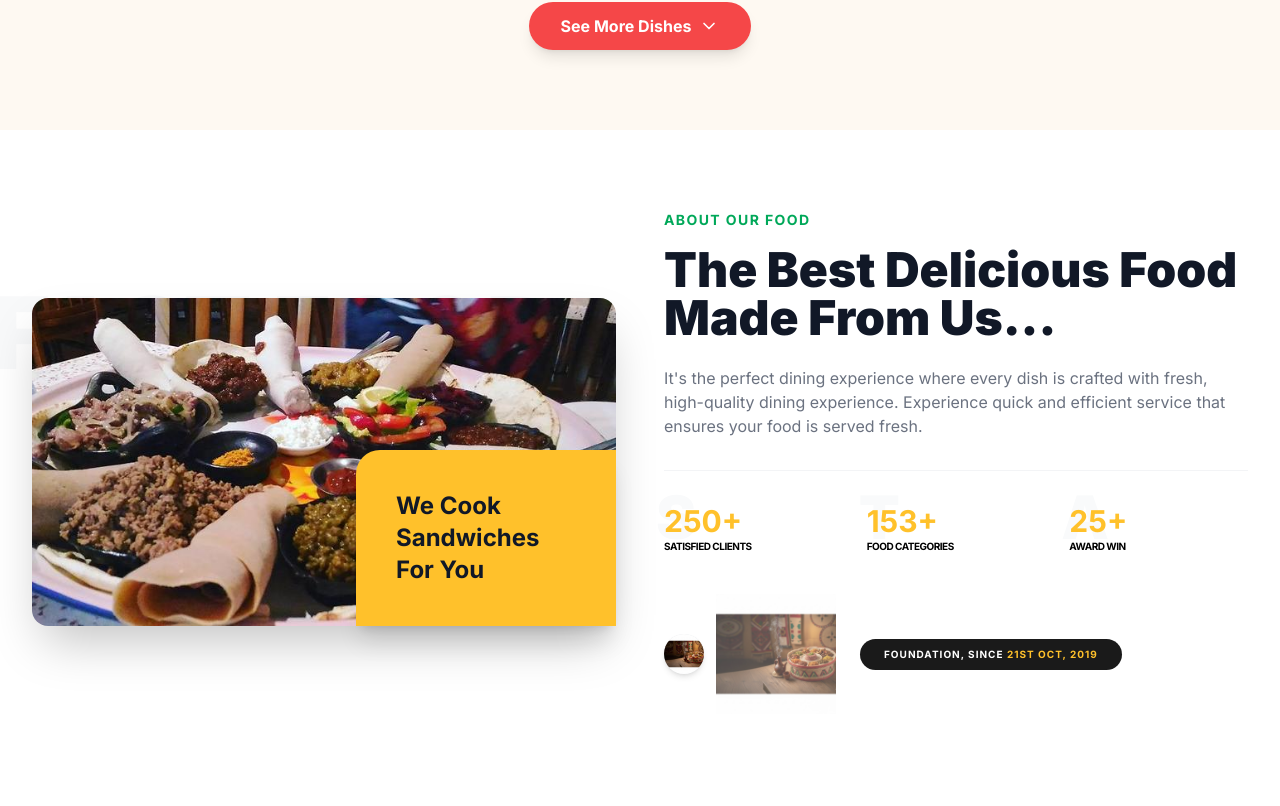
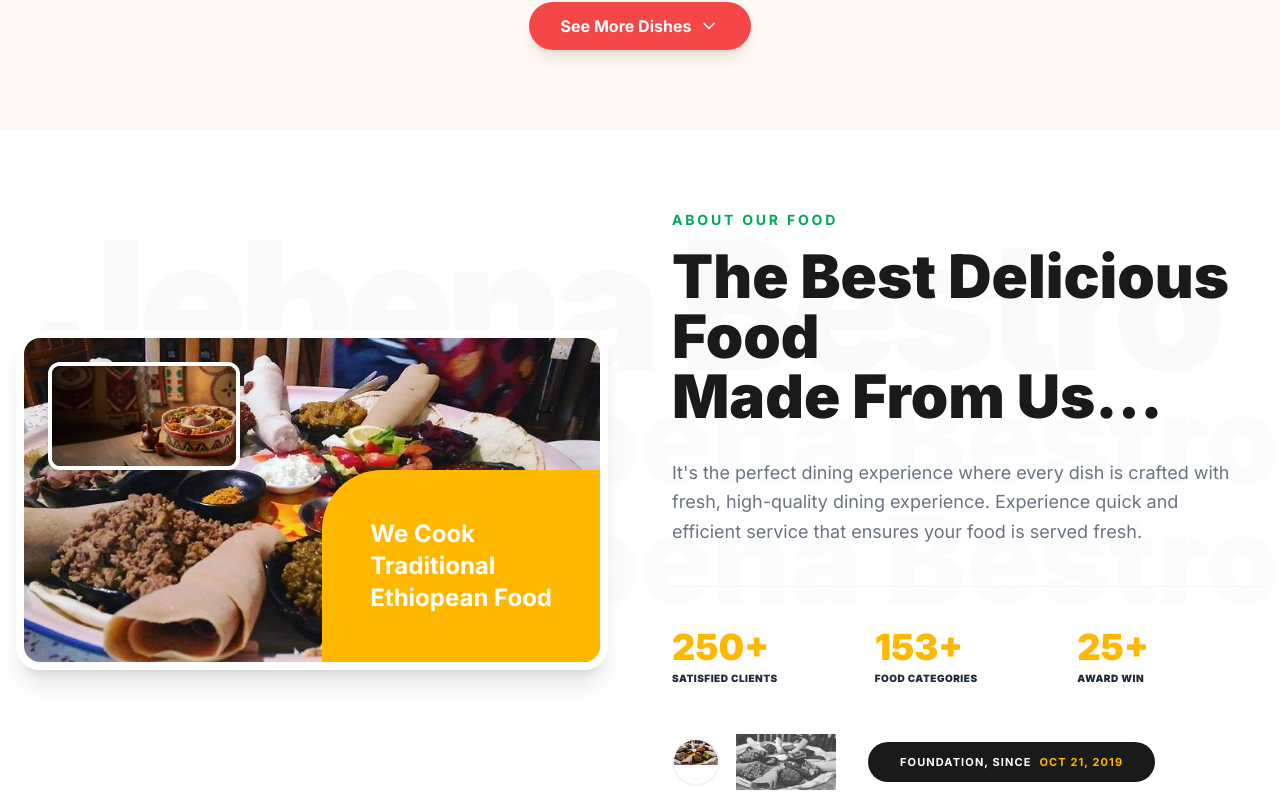
Before and after one commit to mr-Ayalk/Jebena-Bestro-Cafe, a Next.js app in the folder landingpage/: page / in a window 1280 px wide. Shown: the part 2614-3420 px from the top of the page. Built offline with nearby package versions, Linux system fonts and the light colour scheme.

Commit message:
dishes section updated

```diff
--- a/landingpage/src/sections/AboutSection.tsx
+++ b/landingpage/src/sections/AboutSection.tsx
@@ -3,109 +3,117 @@ import Image from "next/image";
 
 const AboutSection = () => {
     return (
-        <section className="py-20 bg-white overflow-hidden">
-            <div className="container grid grid-cols-1 lg:grid-cols-2 gap-12 items-center">
-                {/* Left: Image with Overlay Text and Badge */}
-                <div className="relative">
-                    <div className="absolute -top-10 -left-10 text-[100px] font-black text-gray-100 opacity-50 z-0 select-none">
-                        FAST FOOD
+        <section className="relative py-20 bg-white overflow-hidden font-sans">
+            {/* Background Watermark Text "TAASTE" */}
+            <div className="absolute top-10 left-10 text-[180px] font-black text-gray-100 opacity-40 z-0 pointer-events-none tracking-tighter">
+                Jebena Bestro
             </div>
 
-                    <div className="relative z-10 rounded-2xl overflow-hidden shadow-2xl">
+            {/* Background Watermark Text "FAST FOOD" */}
+            <div className="absolute top-1/2 right-0 -translate-y-1/2 text-[120px] font-black text-gray-50 opacity-40 z-0 pointer-events-none flex flex-col leading-none">
+                <span>Jebena Bestro</span>
+                <span>Jebena Bestro</span>
+            </div>
+
+            <div className="container  mx-auto px-4 relative z-10">
+                <div className="grid grid-cols-1 lg:grid-cols-2 gap-16 items-center">
+                    {/* Left Side: Images */}
+                    <div className="relative">
+                        {/* Main Image Container */}
+                        <div className="relative rounded-3xl overflow-hidden shadow-xl border-8 border-white">
                             <Image
-                            src="/images/hero.png"
-                            alt="Melting Cheese Pizza"
-                            width={800}
-                            height={600}
-                            priority
-                            className="w-full h-full object-cover"
+                                src="/images/hero.png" // Update with your actual image path
+                                alt="Traditional Ethiopian Food"
+                                width={700}
+                                height={800}
+                                className="w-full object-cover"
+                            />
+
+                            {/* Inset smaller image (Top Left) */}
+                            <div className="absolute top-6 left-6 w-1/3 aspect-video rounded-xl overflow-hidden border-4 border-white shadow-lg">
+                                <Image
+                                    src="/images/herobanner.png"
+                                    alt="Restaurant Interior"
+                                    width={200}
+                                    height={120}
+                                    className="object-cover w-full h-full"
                                 />
                             </div>
 
-                    <div className="absolute bottom-0 right-0 bg-[#FFC12B] p-6 md:p-10 rounded-tl-3xl shadow-xl max-w-[260px] z-20">
-                        <h4 className="font-bold text-xl md:text-2xl leading-tight text-gray-900 font-poppins">
-                            We Cook Sandwiches For You
+                            {/* Green Badge (Bottom Right) */}
+                            <div className="absolute bottom-0 right-0 bg-[#FFB800] p-8 md:p-12 rounded-tl-[60px] max-w-[280px]">
+                                <h4 className="font-bold text-xl md:text-2xl text-white leading-tight">
+                                    We Cook <br />
+                                    Traditional <br />
+                                    Ethiopean Food
                                 </h4>
                             </div>
                         </div>
+                    </div>
 
-                {/* Right: Content & Stats */}
+                    {/* Right Side: Content */}
                     <div className="flex flex-col">
-                    <span className="text-[#00A859] font-bold text-sm uppercase tracking-widest mb-4">
+                        <span className="text-[#00A859] font-bold text-sm uppercase tracking-[0.2em] mb-4">
                             About Our Food
                         </span>
 
-                    <h2 className="text-4xl md:text-5xl font-black text-gray-900 leading-[1.1] mb-6 font-poppins">
+                        <h2 className="text-5xl md:text-6xl font-black text-[#1a1a1a] leading-tight mb-8">
                             The Best Delicious Food <br /> Made From Us...
                         </h2>
 
-                    <p className="text-gray-500 text-sm md:text-base leading-relaxed mb-8">
-                        It&apos;s the perfect dining experience where every dish
-                        is crafted with fresh, high-quality dining experience.
-                        Experience quick and efficient service that ensures your
-                        food is served fresh.
+                        <p className="text-gray-500 text-lg leading-relaxed mb-10 max-w-xl">
+                            It&apos;s the perfect dining experience where every
+                            dish is crafted with fresh, high-quality dining
+                            experience. Experience quick and efficient service
+                            that ensures your food is served fresh.
                         </p>
 
-                    <hr className="border-gray-100 mb-8" />
-
-                    {/* Stats */}
-                    <div className="grid grid-cols-3 gap-6 mb-10">
+                        {/* Stats Row */}
+                        <div className="grid grid-cols-3 gap-4 mb-12 border-t border-gray-100 pt-10">
                             {[
-                            {
-                                value: "250+",
-                                label: "Satisfied Clients",
-                                letter: "S",
-                            },
-                            {
-                                value: "153+",
-                                label: "Food Categories",
-                                letter: "T",
-                            },
-                            { value: "25+", label: "Award Win", letter: "A" },
+                                { value: "250+", label: "Satisfied Clients" },
+                                { value: "153+", label: "Food Categories" },
+                                { value: "25+", label: "Award Win" },
                             ].map((stat, i) => (
-                            <div key={i} className="relative group">
-                                <span className="absolute -top-4 -left-2 text-6xl font-black text-gray-50 group-hover:text-gray-100">
-                                    {stat.letter}
-                                </span>
-                                <div className="relative z-10">
-                                    <h5 className="text-3xl font-bold text-[#FFC12B]">
+                                <div key={i} className="flex flex-col">
+                                    <h5 className="text-4xl font-black text-[#FFB800] mb-1">
                                         {stat.value}
                                     </h5>
-                                    <p className="text-[10px] font-bold uppercase tracking-tighter">
+                                    <p className="text-[10px] font-black text-gray-800 uppercase tracking-wider">
                                         {stat.label}
                                     </p>
-                                </div>
                                 </div>
                             ))}
                         </div>
 
-                    {/* Signature */}
-                    <div className="flex flex-col sm:flex-row items-center gap-6">
-                        <div className="flex items-center gap-3">
-                            <div className="w-10 h-10 rounded-full bg-gray-200 overflow-hidden shadow-md">
+                        {/* Bottom Footer Area */}
+                        <div className="flex flex-wrap items-center gap-8">
+                            {/* Author/Chef Info */}
+                            <div className="flex items-center gap-4">
+                                <div className="w-12 h-12 rounded-full overflow-hidden border-2 border-gray-100">
                                     <Image
-                                    src="/images/herobanner.png"
+                                        src="/images/hero.png"
                                         alt="Chef"
-                                    width={40}
+                                        width={48}
+                                        height={48}
+                                    />
+                                </div>
+                                <Image
+                                    src="/images/hero.png"
+                                    alt="Signature"
+                                    width={100}
                                     height={40}
-                                    className="object-cover"
+                                    className="grayscale opacity-80"
                                 />
                             </div>
 
-                            <Image
-                                src="/images/herobanner.png"
-                                alt="Signature"
-                                width={120}
-                                height={32}
-                                className="opacity-70"
-                            />
+                            {/* Foundation Tag */}
+                            <div className="bg-[#1a1a1a] text-white px-8 py-3 rounded-full flex items-center gap-2 text-[11px] font-bold tracking-widest uppercase">
+                                <span>Foundation, Since</span>
+                                <span className="text-[#FFB800]">
+                                    Oct 21, 2019
+                                </span>
                             </div>
-
-                        <div className="bg-[#1a1a1a] text-white px-6 py-2 rounded-full text-[10px] font-bold tracking-widest uppercase">
-                            Foundation, Since{" "}
-                            <span className="text-[#FFC12B]">
-                                21st Oct, 2019
-                            </span>
                         </div>
                     </div>
                 </div>
```
Lines whose indentation alone changed are shown as unchanged.
